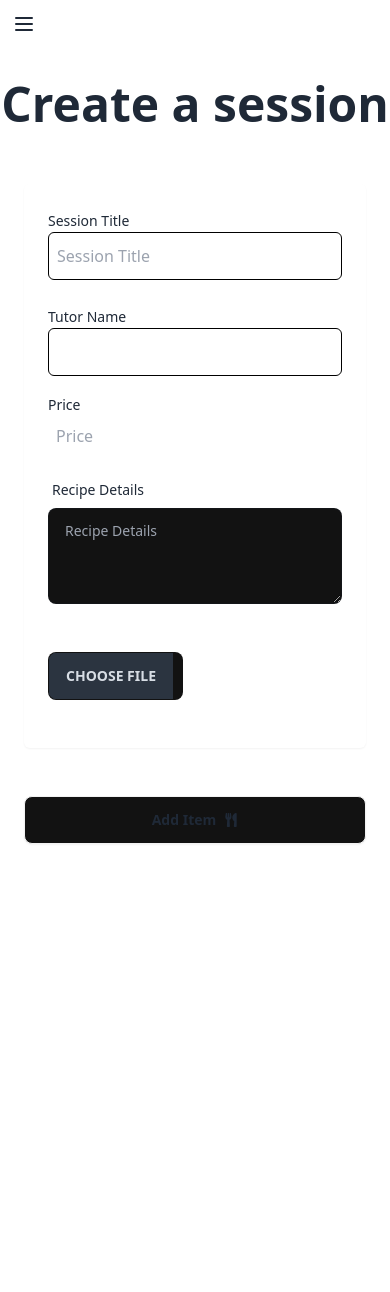
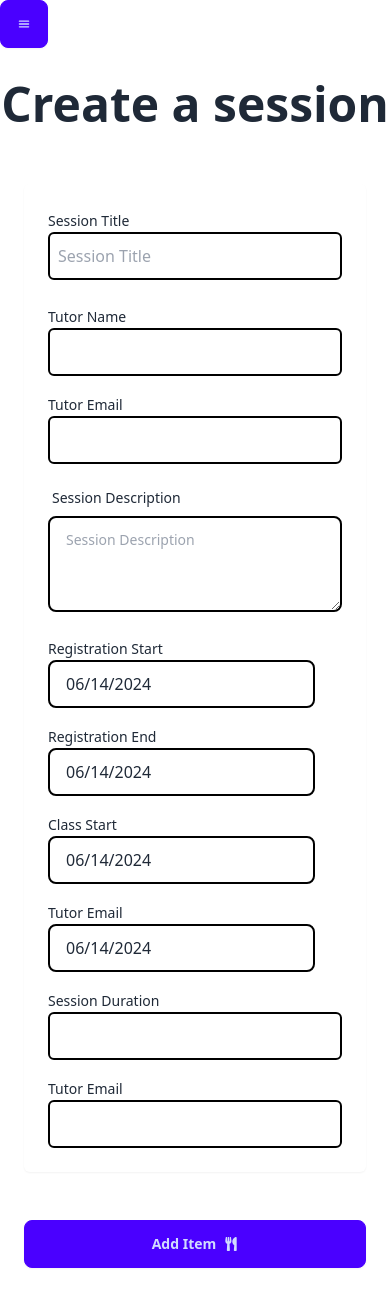
Before and after one commit to Sakib928/synaps, a React (Vite) app: page /dashboard/createSession in a window 390 px wide. Before the commit the page ends 868 px from the top, so only its background shows below. Built offline with nearby package versions, Linux system fonts and the light colour scheme; no server answers.

Commit message:
solved dashboard responsive issue

```diff
--- a/src/Layouts/Dashboard.jsx
+++ b/src/Layouts/Dashboard.jsx
@@ -4,49 +4,74 @@ import AdminDashboard from "../Pages/Dashboard/AdminDashboard/AdminDashboard";
 
 import TutorDashboard from "../Pages/Dashboard/TutorDashboard/TutorDashboard";
 import StudentDashboard from "../Pages/Dashboard/StudentDashboard/StudentDashboard";
+import { IoMenu } from "react-icons/io5";
 
 const Dashboard = () => {
   const userRole = useRole();
   console.log("checking user role : ", userRole);
   return (
-    <div className="drawer lg:drawer-open">
-      <input id="my-drawer-2" type="checkbox" className="drawer-toggle " />
-      <div className="drawer-content flex-col">
+    // <div className="drawer lg:drawer-open">
+    //   <input
+    //     id="my-drawer-2"
+    //     type="checkbox"
+    //     className="drawer-toggle border-2 border-red-500"
+    //   />
+    //   <div className="drawer-content flex-col">
+    //     {/* Page content here */}
+    //     <div className="flex-none lg:hidden">
+    //       <label
+    //         htmlFor="my-drawer-2"
+    //         className="btn btn-primary drawer-button  lg:hidden"
+    //       >
+    //         <IoMenu />
+    //       </label>
+    //     </div>
+    //     <Outlet />
+    //   </div>
+    //   <div className="drawer-side">
+    //     <div>
+    //       <label
+    //         htmlFor="my-drawer-2"
+    //         aria-label="close sidebar"
+    //         className="drawer-overlay"
+    //       ></label>
+    //       {userRole === "admin" && <AdminDashboard />}
+    //       {userRole === "tutor" && <TutorDashboard />}
+    //       {userRole === "student" && <StudentDashboard />}
+    //     </div>
+    //   </div>
+    // </div>
+    <div className="drawer lg:drawer-open text-left">
+      <input id="my-drawer-2" type="checkbox" className="drawer-toggle" />
+      <div className="drawer-content flex flex-col items-start justify-start">
         {/* Page content here */}
-        <div className="flex-none lg:hidden">
         <label
           htmlFor="my-drawer-2"
-            aria-label="open sidebar"
-            className="btn btn-square btn-ghost"
+          className="btn btn-primary drawer-button  lg:hidden"
         >
-            <svg
-              xmlns="http://www.w3.org/2000/svg"
-              fill="none"
-              viewBox="0 0 24 24"
-              className="inline-block w-6 h-6 stroke-current"
-            >
-              <path
-                strokeLinecap="round"
-                strokeLinejoin="round"
-                strokeWidth="2"
-                d="M4 6h16M4 12h16M4 18h16"
-              ></path>
-            </svg>
+          <IoMenu />
         </label>
-        </div>
         <Outlet />
       </div>
       <div className="drawer-side">
-        <div>
         <label
           htmlFor="my-drawer-2"
           aria-label="close sidebar"
           className="drawer-overlay"
         ></label>
+        {/* <ul className="menu p-4 w-80 min-h-full bg-base-200 text-base-content"> */}
+        {/* Sidebar content here */}
+        {/* <li>
+            <a>Sidebar Item 1</a>
+          </li>
+          <li>
+            <a>Sidebar Item 2</a>
+          </li>
+        </ul> */}
+
         {userRole === "admin" && <AdminDashboard />}
         {userRole === "tutor" && <TutorDashboard />}
         {userRole === "student" && <StudentDashboard />}
-        </div>
       </div>
     </div>
   );
--- a/src/Pages/Dashboard/TutorDashboard/CreateSession.jsx
+++ b/src/Pages/Dashboard/TutorDashboard/CreateSession.jsx
@@ -1,13 +1,13 @@
-// import { useState } from "react";
+import { useState } from "react";
 import { Toaster } from "react-hot-toast";
 import { FaUtensils } from "react-icons/fa";
 import SectionTitle from "../../../components/SectionTitle/SectionTitle";
 import useAuth from "../../../hooks/useAuth";
-// import DatePicker from "react-datepicker";
-// import "react-datepicker/dist/react-datepicker.css";
+import DatePicker from "react-datepicker";
+import "react-datepicker/dist/react-datepicker.css";
 
 const CreateSession = () => {
-  // const [startDate, setStartDate] = useState(new Date());
+  const [startDate, setStartDate] = useState(new Date());
   // console.log(startDate);
   // console.log(new Date());
   const { user } = useAuth();
@@ -29,50 +29,116 @@ const CreateSession = () => {
                 id="email"
                 type="text"
                 placeholder="Session Title"
-                className="w-full rounded-md input border-black input-bordered p-2"
+                className="w-full rounded-md input border-black border-2 input-bordered p-2"
               />
             </div>
             <div className="grid grid-cols-6 gap-4 col-span-full lg:col-span-4">
               <div className="col-span-full sm:col-span-3">
-                <label htmlFor="lastname" className="text-sm">
+                <label htmlFor="tutorname" className="text-sm">
                   Tutor Name
                 </label>
                 <input
-                  id="lastname"
+                  id="tutorname"
                   type="text"
                   value={user?.displayName}
                   readOnly
-                  className="w-full rounded-md input border-black p-2"
+                  className="w-full rounded-md input border-2 border-black p-2"
                 />
               </div>
               <div className="col-span-full sm:col-span-3">
-                <label htmlFor="lastname" className="text-sm">
-                  Price
+                <label htmlFor="tutoremail" className="text-sm">
+                  Tutor Email
                 </label>
                 <input
-                  id="lastname"
+                  id="tutoremail"
                   type="text"
-                  placeholder="Price"
-                  className="w-full rounded-md focus:ring focus:ring-opacity-75 dark:text-gray-50 focus:dark:ring-violet-600 dark:border-gray-300 p-2"
+                  value={user?.email}
+                  readOnly
+                  className="w-full rounded-md input border-2 border-black p-2"
                 />
               </div>
               <div className="col-span-full">
                 <label className="form-control ">
                   <div className="label">
-                    <span className="label-text">Recipe Details</span>
+                    <span className="label-text">Session Description</span>
                   </div>
                   <textarea
-                    className="textarea textarea-bordered h-24 bg-[#121212]"
-                    placeholder="Recipe Details"
+                    className="textarea textarea-bordered h-24 input border-2 border-black"
+                    placeholder="Session Description"
                   ></textarea>
                 </label>
               </div>
             </div>
-            <div className="form-control w-full my-6 col-span-2">
-              <input type="file" className="file-input w-full bg-[#121212]" />
+            <div className="grid grid-cols-6 gap-4 col-span-full lg:col-span-4">
+              <div className="col-span-full sm:col-span-3 ">
+                <label htmlFor="regiStart" className="text-sm">
+                  Registration Start
+                </label>
+                <br />
+                <DatePicker
+                  selected={startDate}
+                  onChange={(date) => setStartDate(date)}
+                  className="input input-bordered border-2 border-black max-w-xs"
+                />
+              </div>
+              <div className="col-span-full sm:col-span-3">
+                <label htmlFor="regiEnd" className="text-sm">
+                  Registration End
+                </label>
+                <br />
+                <DatePicker
+                  selected={startDate}
+                  onChange={(date) => setStartDate(date)}
+                  className="input input-bordered w-full border-2 border-black max-w-xs"
+                />
+              </div>
+              <div className="col-span-full sm:col-span-3">
+                <label htmlFor="classStart" className="text-sm">
+                  Class Start
+                </label>
+                <br />
+                <DatePicker
+                  selected={startDate}
+                  onChange={(date) => setStartDate(date)}
+                  className="input input-bordered w-full border-2 border-black max-w-xs"
+                />
+              </div>
+              <div className="col-span-full sm:col-span-3">
+                <label htmlFor="classEnd" className="text-sm">
+                  Tutor Email
+                </label>
+                <br />
+                <DatePicker
+                  selected={startDate}
+                  onChange={(date) => setStartDate(date)}
+                  className="input input-bordered w-full border-2 border-black max-w-xs"
+                />
+              </div>
+              <div className="col-span-full sm:col-span-3">
+                <label htmlFor="duration" className="text-sm">
+                  Session Duration
+                </label>
+                <input
+                  id="duration"
+                  type="text"
+                  className="w-full rounded-md input border-2 border-black p-2"
+                />
+              </div>
+              <div className="col-span-full sm:col-span-3">
+                <label htmlFor="tutoremail" className="text-sm">
+                  Tutor Email
+                </label>
+                <input
+                  id="tutoremail"
+                  type="text"
+                  value={user?.email}
+                  readOnly
+                  className="w-full rounded-md input border-2 border-black p-2"
+                />
+              </div>
             </div>
           </fieldset>
-          <button className="btn bg-[#121212]" type="submit">
+          <button className="btn btn-primary" type="submit">
             Add Item <FaUtensils></FaUtensils>
           </button>
         </form>
```
Lines whose indentation alone changed are shown as unchanged.
